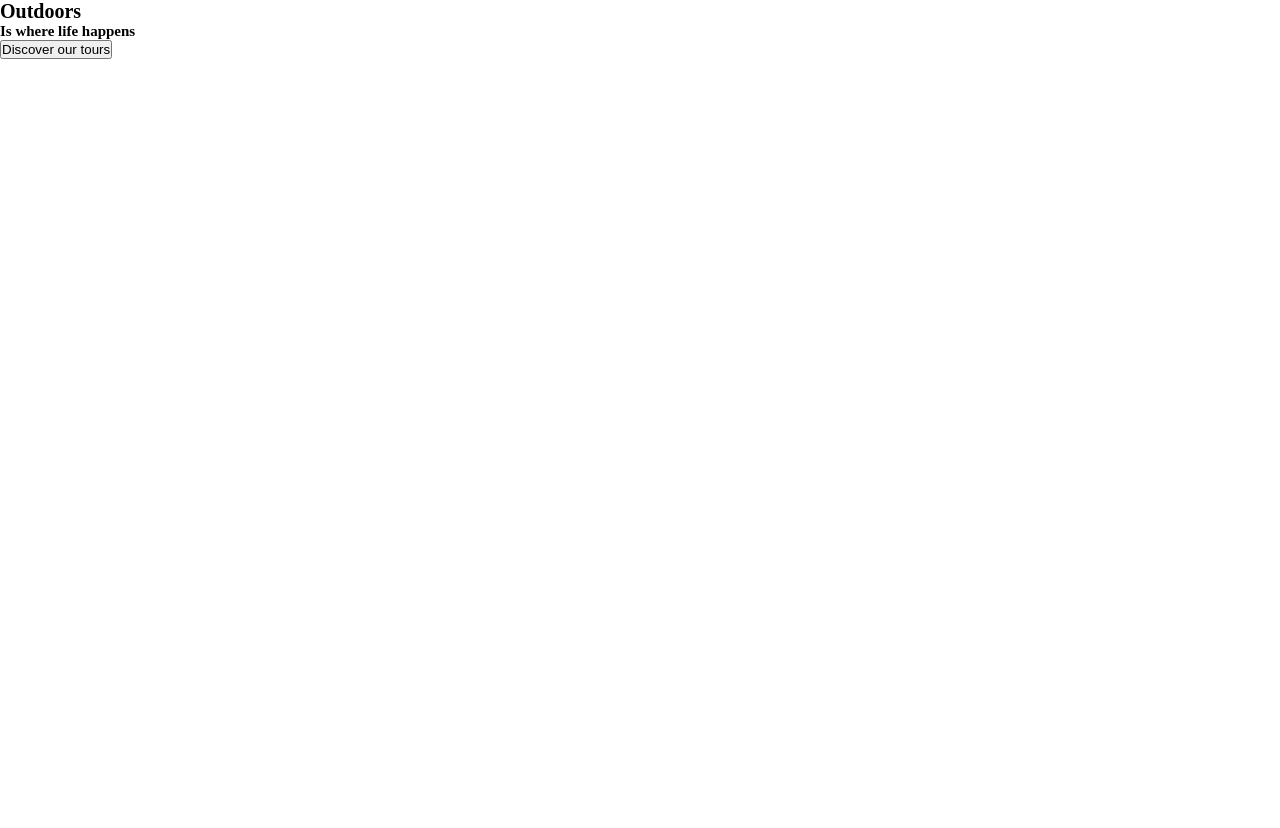
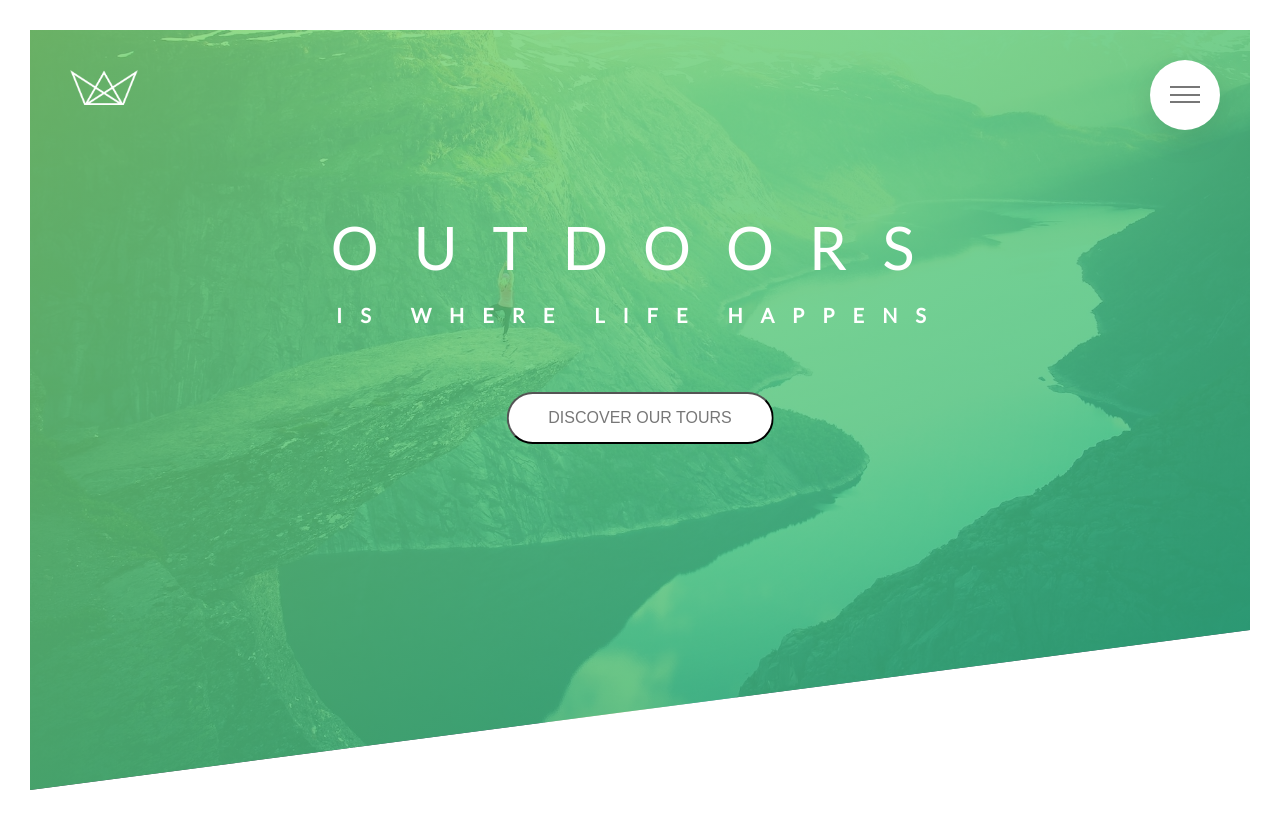
Before and after one commit to mslawins/natours, an Angular app: page / in a window 1280 px wide. Shown: the top 828 px of the page. Before the commit the page ends 800 px from the top, so only its background shows below. Built offline with nearby package versions, Linux system fonts and the light colour scheme.

Commit message:
Add mock up for landing component

```diff
--- a/src/app/_media-query-manager.scss
+++ b/src/app/_resources.scss
@@ -1,3 +1,11 @@
+$color-primary: rgb(85, 197, 122); // #55c57a
+$color-primary-light: rgb(126, 213, 111); // #7ed56f
+$color-primary-dark: rgb(40, 180, 133); // #28b485
+
+$color-text: #777;
+
+$font-primary: Lato, sans-serif;
+
 @mixin respond-to($breakpoint) {
   @if $breakpoint == bp-small {
     @media only screen and (max-width: 43.75em) { @content };
@@ -15,3 +23,10 @@
     @media only screen and (max-width: 81.25em) { @content };
   }
 }
+
+@mixin absolute-center {
+  position: absolute;
+  top: 50%;
+  left: 50%;
+  transform: translate(-50%, -50%);
+}
--- a/src/app/app.component.html
+++ b/src/app/app.component.html
@@ -1 +1,2 @@
 <ms-landing></ms-landing>
+<div style="height: 5000px"></div>
--- a/src/app/app.component.ts
+++ b/src/app/app.component.ts
@@ -6,5 +6,4 @@ import { Component } from '@angular/core';
   styleUrls: ['./app.component.scss']
 })
 export class AppComponent {
-  title = 'app';
 }
--- a/src/app/landing/landing.component.html
+++ b/src/app/landing/landing.component.html
@@ -1,8 +1,14 @@
-<div class="logo"></div>
-<div class="menu-trigger"></div>
+<header class="header">
+  <div class="logo-container">
+    <img class="logo" src="../../assets/logo-white.png" alt="natours logo">
+  </div>
+  <div class="menu-trigger">
+    <div class="hamburger"></div>
+  </div>
 
-<header class="header">
-  <h1>Outdoors</h1>
-  <h2>Is where life happens</h2>
-  <button class="button">Discover our tours</button>
+  <div class="main">
+    <h1 class="title">Outdoors</h1>
+    <h2 class="secondary-title">Is where life happens</h2>
+    <button class="cta">Discover our tours</button>
+  </div>
 </header>
--- a/src/app/landing/landing.component.scss
+++ b/src/app/landing/landing.component.scss
@@ -0,0 +1,109 @@
+@import 'src/app/resources';
+
+$header-alpha: .8;
+
+.header {
+  height: 95vh;
+  background-image: linear-gradient(to bottom right,
+                                    rgba($color-primary-light, $header-alpha),
+                                    rgba($color-primary-dark, $header-alpha)),
+                    url('../../assets/hero.jpg');
+  background-size: cover;
+  background-position: top;
+
+  // four polygon vertices from top-left clockwise
+  clip-path: polygon(0% 0%,
+                     100% 0%,
+                     100% 75vh,
+                     0% 100%);
+}
+
+.logo-container {
+  .logo {
+    height: 3.5rem;
+    position: relative;
+    top: 4rem;
+    left: 4rem;
+  }
+}
+
+.menu-trigger {
+  position: fixed;
+  top: 6rem;
+  right: 6rem;
+
+  background-color: white;
+  height: 7rem;
+  width: 7rem;
+  border-radius: 50%;
+
+  cursor: pointer;
+  box-shadow: 0 1rem 3rem rgba(0, 0, 0, .1);
+
+  display: flex;
+  justify-content: center;
+  align-items: center;
+
+  .hamburger {
+    width: 3rem;
+    height: .2rem;
+    background-color: $color-text;
+
+    &::after {
+      content: '';
+      display: block;
+      background-color: $color-text;
+      height: .2rem;
+
+      position: relative;
+      top: .5rem;
+    }
+
+    &::before {
+      content: '';
+      display: block;
+      background-color: $color-text;
+      height: .2rem;
+
+      position: relative;
+      top: -.8rem;
+    }
+  }
+}
+
+.main {
+  @include absolute-center;
+  top: 40%;
+  display: flex;
+  flex-direction: column;
+  align-items: center;
+
+  color: white;
+  text-transform: uppercase;
+
+  .title {
+    font-size: 6rem;
+    letter-spacing: 3.5rem;
+    font-weight: 400;
+  }
+
+  .secondary-title {
+    font-size: 2rem;
+    letter-spacing: 1.8rem;
+  }
+
+  .cta {
+    margin-top: 6rem;
+
+    background-color: white;
+    padding: 1.5rem 4rem;
+    border-radius: 10rem;
+
+    color: $color-text;
+    font-size: 1.6rem;
+    text-transform: uppercase;
+
+    cursor: pointer;
+    outline: none;
+  }
+}
--- a/src/app/landing/landing.component.ts
+++ b/src/app/landing/landing.component.ts
@@ -6,6 +6,4 @@ import { Component } from '@angular/core';
   styleUrls: ['./landing.component.scss']
 })
 export class LandingComponent {
-
-  constructor() {}
 }
--- a/src/styles.scss
+++ b/src/styles.scss
@@ -1,4 +1,5 @@
-@import 'src/app/media-query-manager';
+@import url('https://fonts.googleapis.com/css?family=Lato');
+@import 'src/app/resources';
 
 * {
   margin: 0;
@@ -18,4 +19,8 @@ html {
 
 body {
   box-sizing: inherit;
+  padding: 3rem;
+
+  font-family: $font-primary;
+  line-height: 1.7;
 }
```
